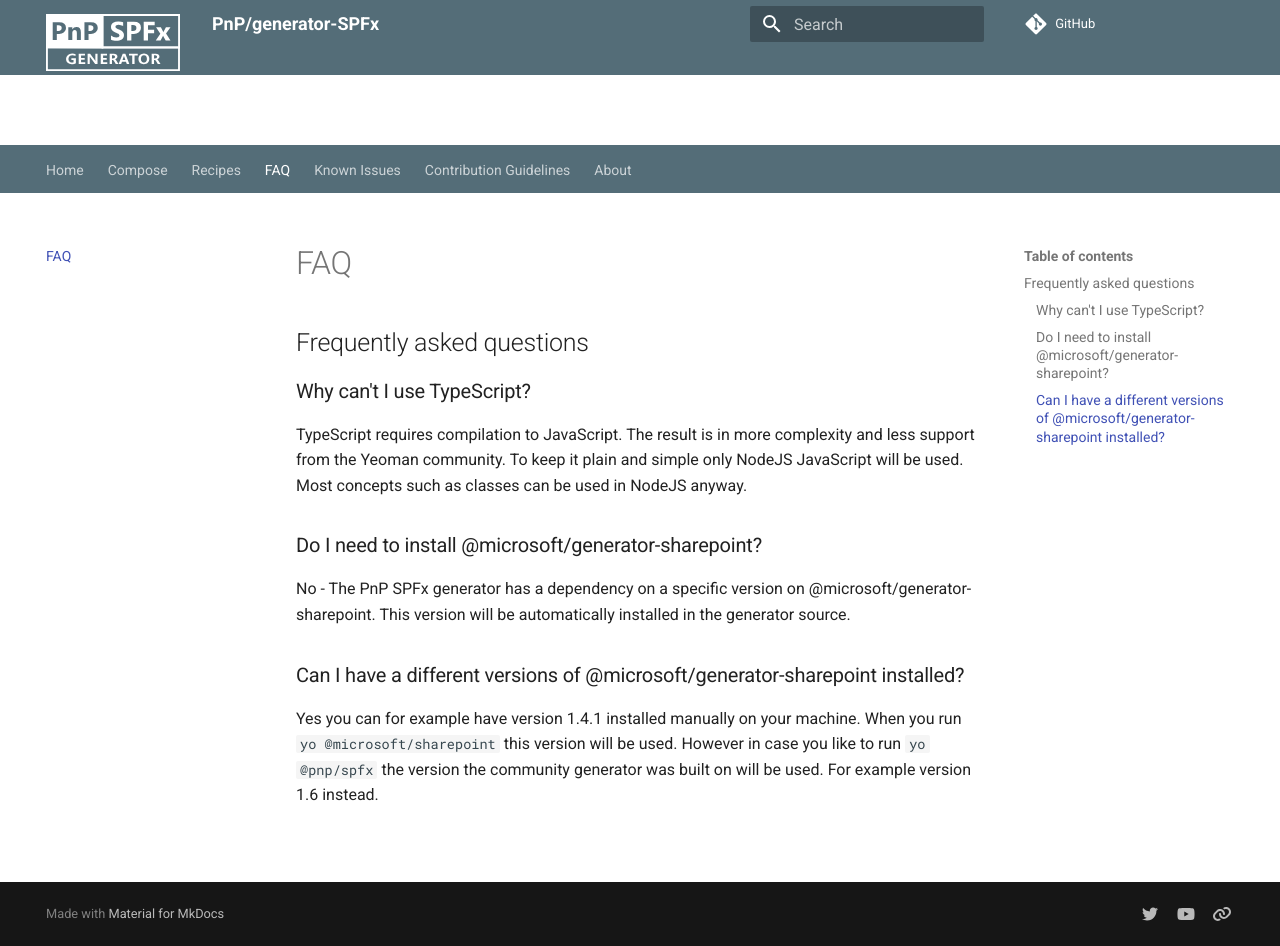
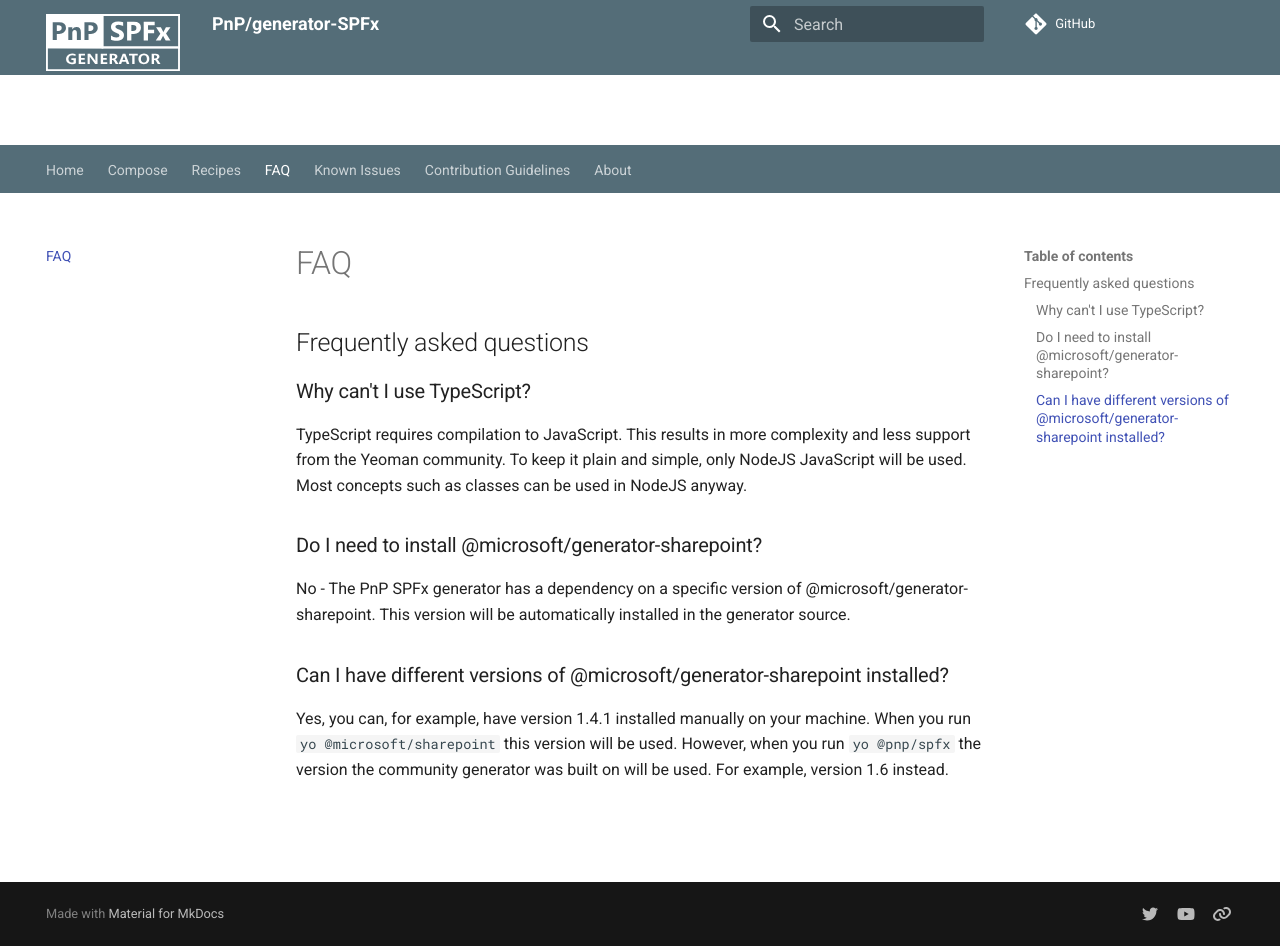
Before and after one commit to pnp/generator-spfx, an MkDocs documentation site: the page built from docs/faq.md, in a window 1280 px wide and 946 px high. Built offline with MkDocs 1.6.1 and Material for MkDocs 9.7.7, drawn with Linux system fonts in a browser that asks for light colours; comment, search, counter and statistics services are not loaded.

Commit message:
Minor corrections

```diff
--- a/docs/faq.md
+++ b/docs/faq.md
@@ -1,10 +1,10 @@
 ## Frequently asked questions
 
 ### Why can't I use TypeScript?
-TypeScript requires compilation to JavaScript. The result is in more complexity and less support from the Yeoman community. To keep it plain and simple only NodeJS JavaScript will be used. Most concepts such as classes can be used in NodeJS anyway.
+TypeScript requires compilation to JavaScript. This results in more complexity and less support from the Yeoman community. To keep it plain and simple, only NodeJS JavaScript will be used. Most concepts such as classes can be used in NodeJS anyway.
 
 ### Do I need to install @microsoft/generator-sharepoint?
-No - The PnP SPFx generator has a dependency on a specific version on @microsoft/generator-sharepoint. This version will be automatically installed in the generator source.
+No - The PnP SPFx generator has a dependency on a specific version of @microsoft/generator-sharepoint. This version will be automatically installed in the generator source.
 
-### Can I have a different versions of @microsoft/generator-sharepoint installed?
-Yes you can for example have version 1.4.1 installed manually on your machine. When you run `yo @microsoft/sharepoint` this version will be used. However in case you like to run `yo @pnp/spfx` the version the community generator was built on will be used. For example version 1.6 instead.
+### Can I have different versions of @microsoft/generator-sharepoint installed?
+Yes, you can, for example, have version 1.4.1 installed manually on your machine. When you run `yo @microsoft/sharepoint` this version will be used. However, when you run `yo @pnp/spfx` the version the community generator was built on will be used. For example, version 1.6 instead.
```
